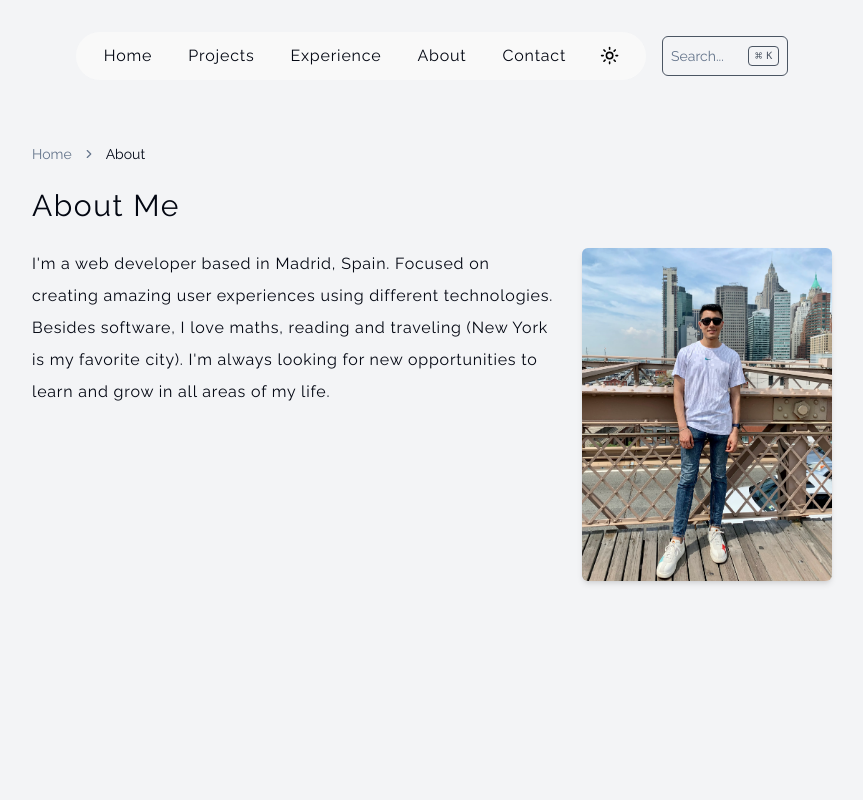
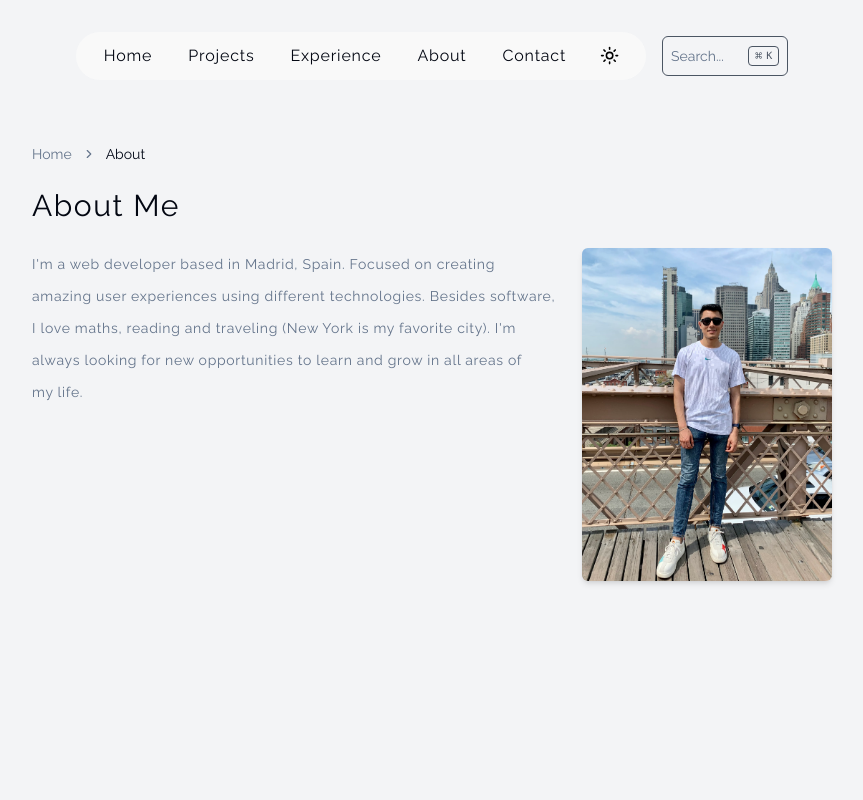
Before and after one commit to ecaleb97/ecaleb.dev, a Next.js app: page /about in a window 1280 px wide. Shown: the top 800 px of the page, without its empty margins (208-1071 px from the left). Built offline with nearby package versions, Linux system fonts and the light colour scheme.

Commit message:
refactor: Update about page with new text styles and lazy loading for image

```diff
--- a/src/components/about/about.tsx
+++ b/src/components/about/about.tsx
@@ -22,8 +22,8 @@ export function About() {
           height={200}
         />
         <p
-          className='tracking-wider text-pretty text-sm sm:text-base
-        leading-7 sm:leading-8 font-light dark:text-neutral-300'
+          className='tracking-wider text-pretty text-sm
+        leading-6 sm:leading-8 font-light text-muted-foreground'
         >
         I&apos;m a web developer based in Madrid, Spain. Focused on creating amazing user experiences using different technologies. Besides software, I love maths, reading and traveling (New York is my favorite city). I&apos;m always looking for new opportunities to learn and grow in all areas of my life.
         </p>
```
